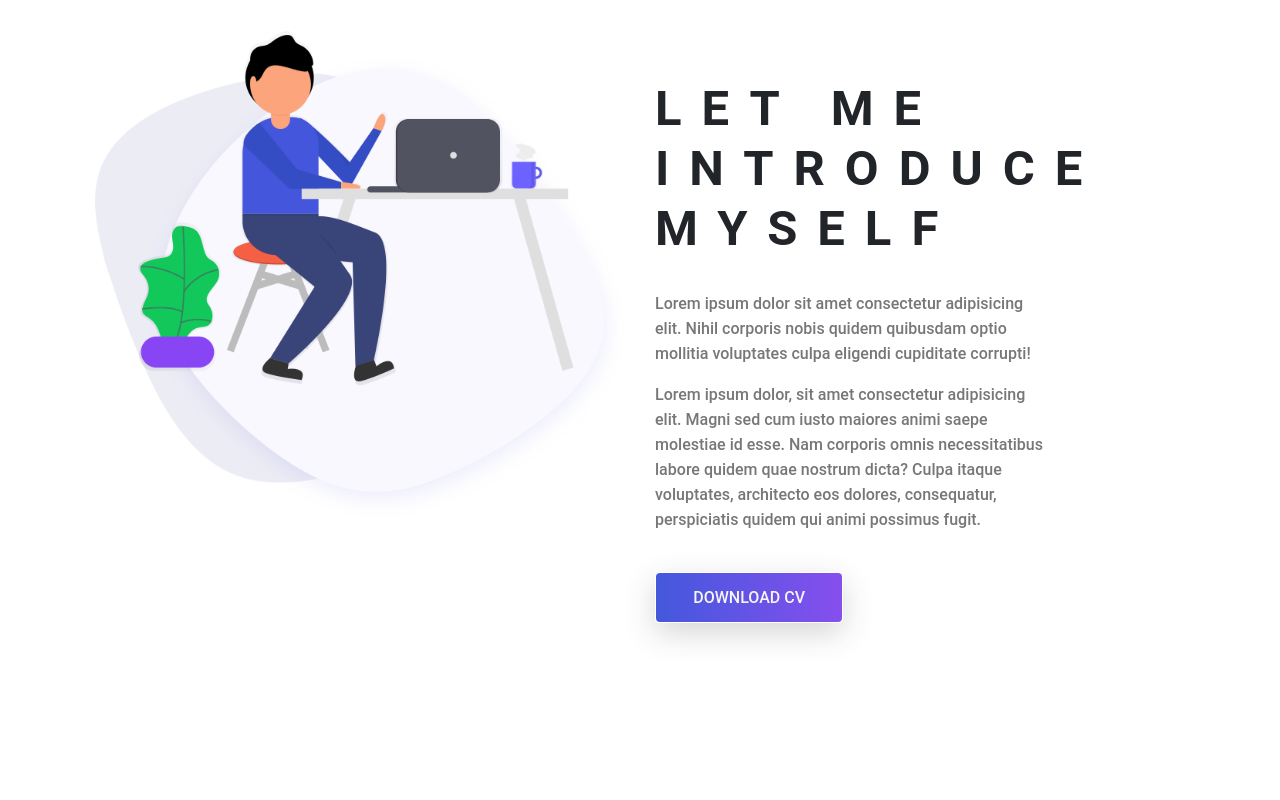
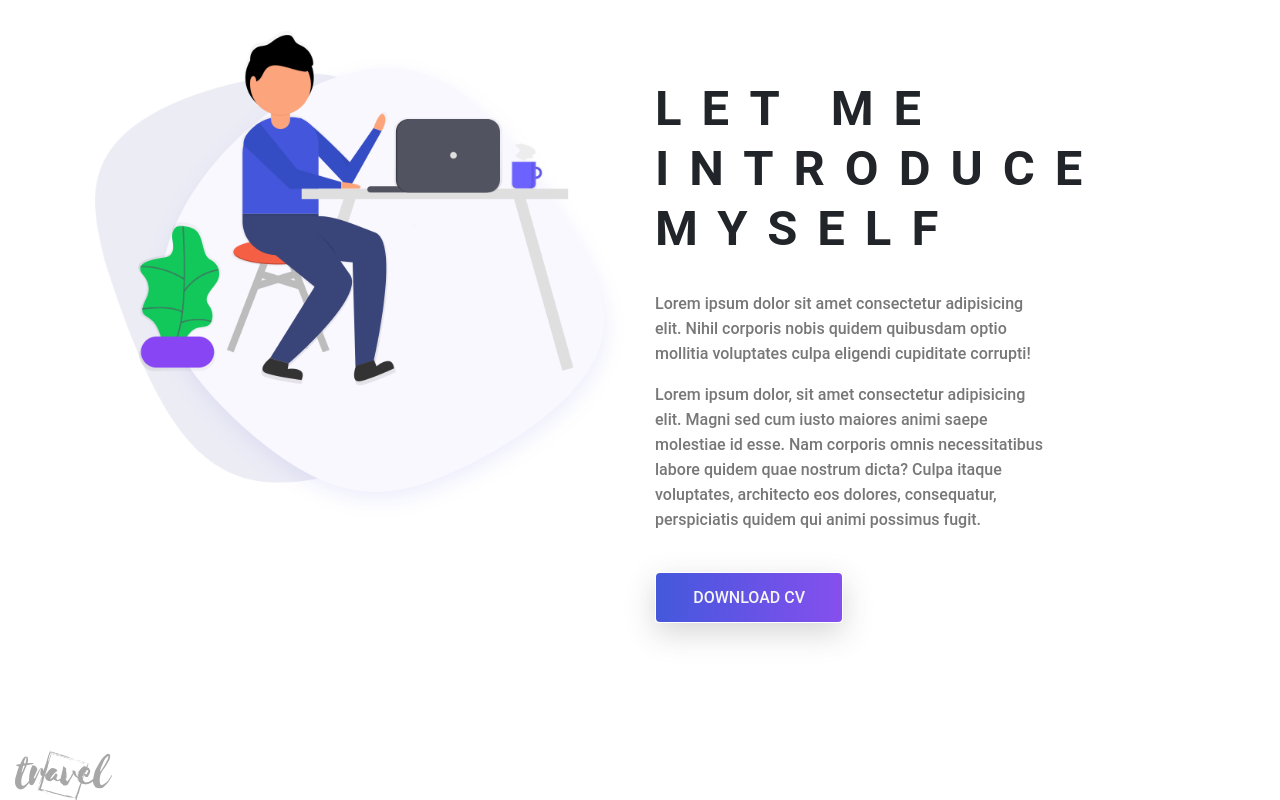
Before and after one commit to bolorundurovj/Portfolio_flat, a plain HTML site: page index.html in a window 1280 px wide. Shown: the part 934-1734 px from the top of the page. Before the commit the page ends 1685 px from the top, so only its background shows below. Drawn offline with Linux system fonts and the light colour scheme.

Commit message:
Update index.html

```diff
--- a/index.html
+++ b/index.html
@@ -155,6 +155,12 @@
           <div class="row">
             <div class="col-xl-6 col-lg-12 col-md-12">
               <div class="row">
+                <div class="col-lg-4 col-md-6 col-sm-6">
+                  <div class="single-brand">
+                    <img src="./img/brands/logo1.png" alt="">
+                  </div>
+                </div>
+                <div class="col-lg-4 col-md-6 col-sm-6"></div>
                 <div class="col-lg-4 col-md-6 col-sm-6"></div>
               </div>
             </div>
```
